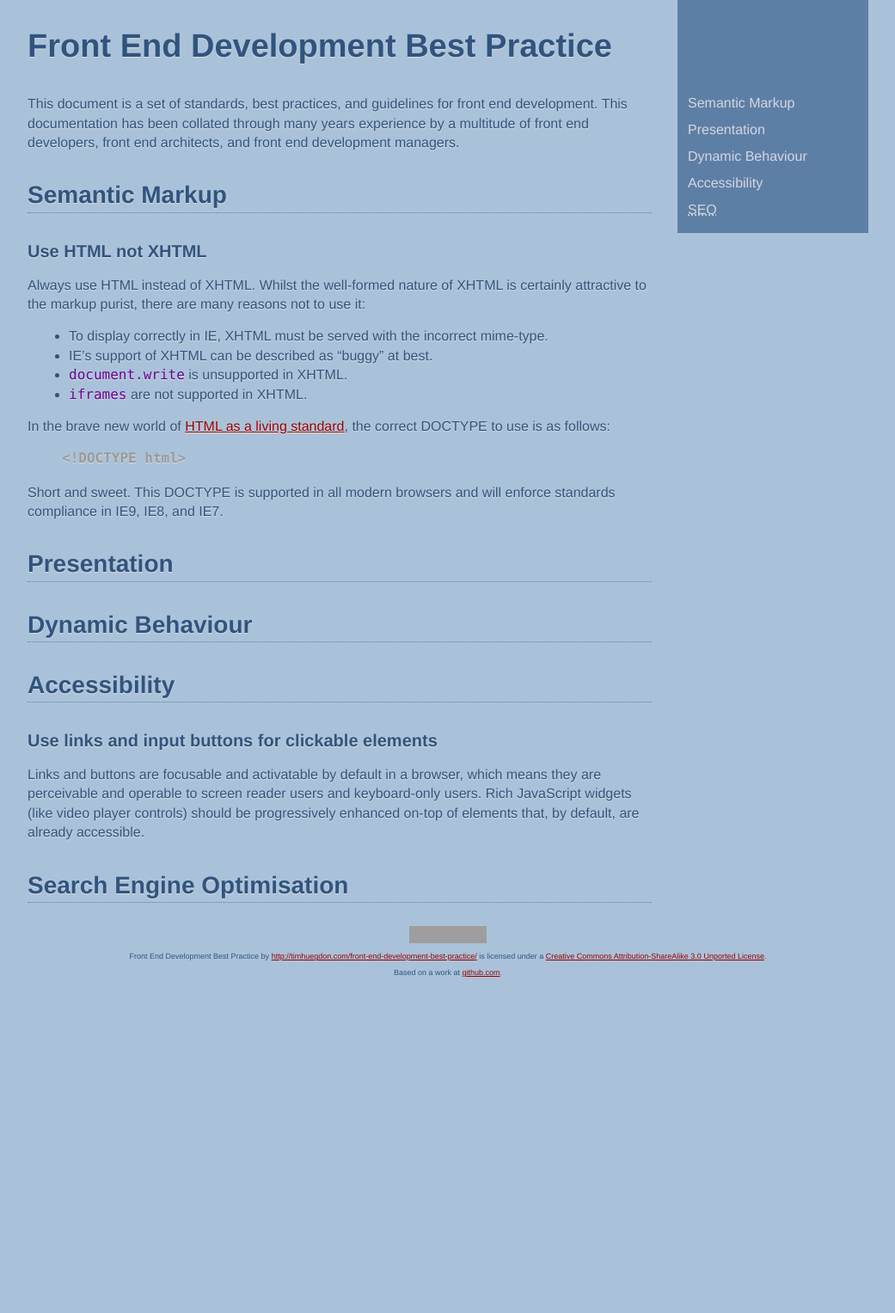
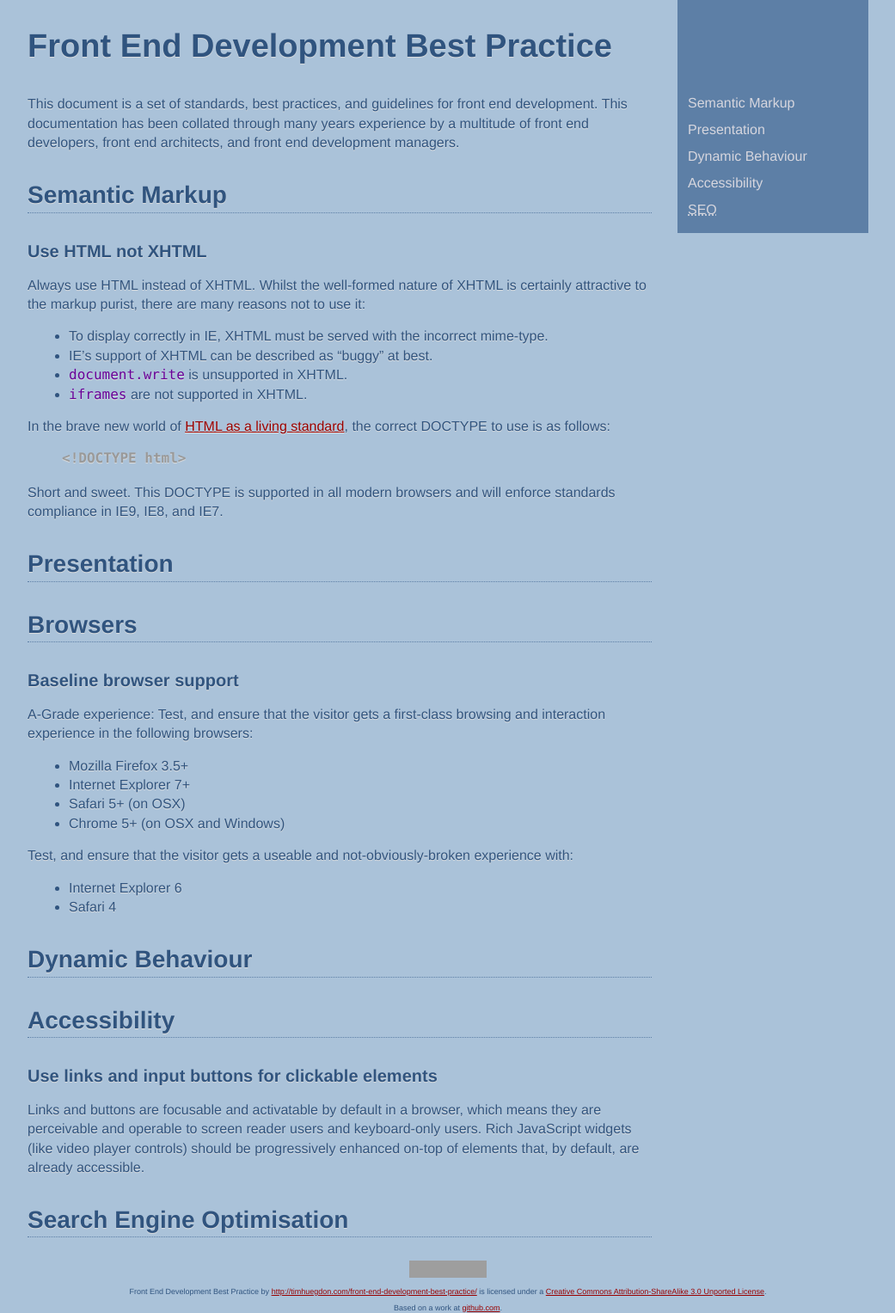
Before and after one commit to nefarioustim/front-end-development-best-practice, a Jekyll site: the page built from index.md, in a window 1280 px wide. Shown: the whole page at 86% size, without its empty margins (119-1160 px from the left). Built offline with Jekyll 4.4.1, drawn with Linux system fonts in a browser that asks for light colours; Markdown is read by kramdown in place of the engine named in the settings; before the commit the page ends 1138 px from its top, so only the background shows below that; grey boxes are pictures that could not be loaded.

Commit message:
New Browser-specific section, added Baseline browser support point.

```diff
--- a/index.md
+++ b/index.md
@@ -32,6 +32,24 @@ Short and sweet. This DOCTYPE is supported in all modern browsers and will enfor
 
 <h2 id="presentation">Presentation</h2>
 
+
+<h2 id="browsers">Browsers</h2>
+
+### Baseline browser support
+
+A-Grade experience: Test, and ensure that the visitor gets a first-class browsing and interaction experience in the following browsers:
+
+* Mozilla Firefox 3.5+
+* Internet Explorer 7+
+* Safari 5+ (on OSX)
+* Chrome 5+ (on OSX and Windows)
+
+Test, and ensure that the visitor gets a useable and not-obviously-broken experience with:
+
+* Internet Explorer 6
+* Safari 4
+
+
 <h2 id="dynamic-behaviour">Dynamic Behaviour</h2>
 
 <h2 id="accessibility">Accessibility</h2>
```
